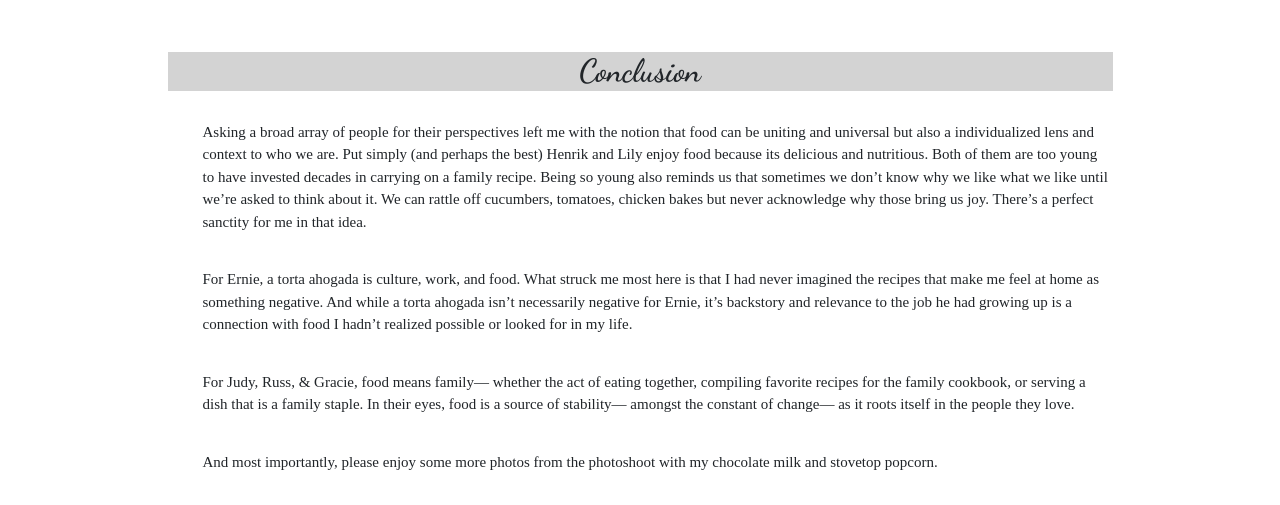
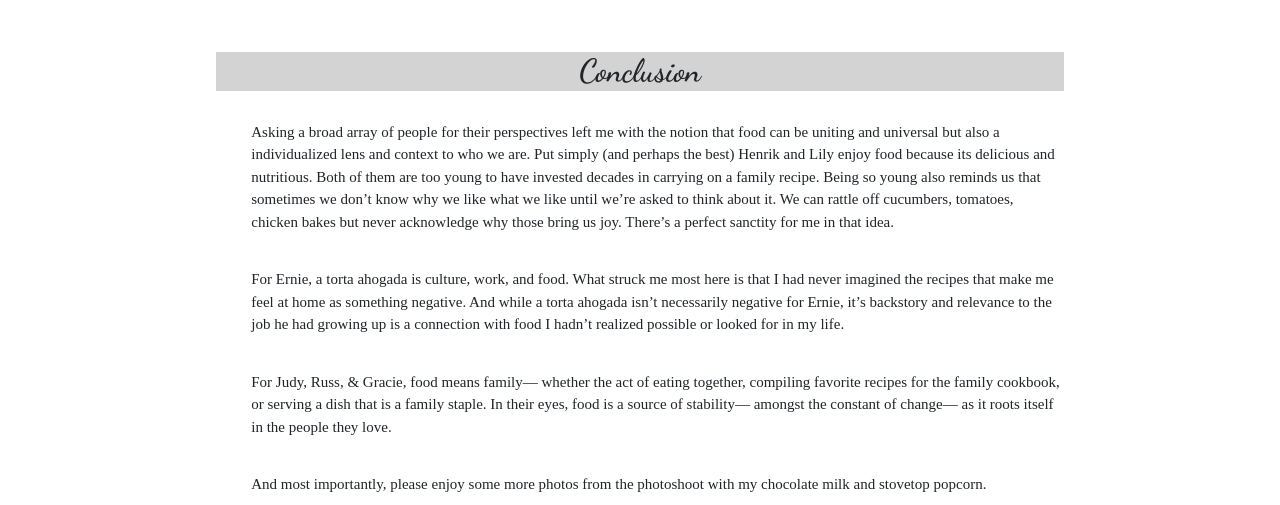
Before and after one commit to lisi-ludwig/finalproject, a plain HTML site: page index.html in a window 1280 px wide. Shown: the part 2552-3057 px from the top of the page. Drawn offline with nearby package versions, Linux system fonts and the light colour scheme; grey boxes are pictures that could not be loaded; a web font is replaced by a local one.

Commit message:
Update index.html

```diff
--- a/index.html
+++ b/index.html
@@ -187,8 +187,8 @@
     </div>
 
 
-        <div class="row justify-content-center mb-6">
-            <div class="col-12 col-md-10">
+        <div class="row justify-content-center mb-5">
+            <div class="col-12 col-md-9">
                 <h2 class="text-center">Conclusion</h2>
                  <div id="hello"><p>Asking a broad array of people for their perspectives left me with the notion that food can be uniting and universal but also a individualized lens and context to who we are. Put simply (and perhaps the best) Henrik and Lily enjoy food because its delicious and nutritious. Both of them are too young to have invested decades in carrying on a family recipe. Being so young also reminds us that sometimes we don’t know why we like what we like until we’re asked to think about it. We can rattle off cucumbers, tomatoes, chicken bakes but never acknowledge why those bring us joy. There’s a perfect sanctity for me in that idea.</p>
 
```
